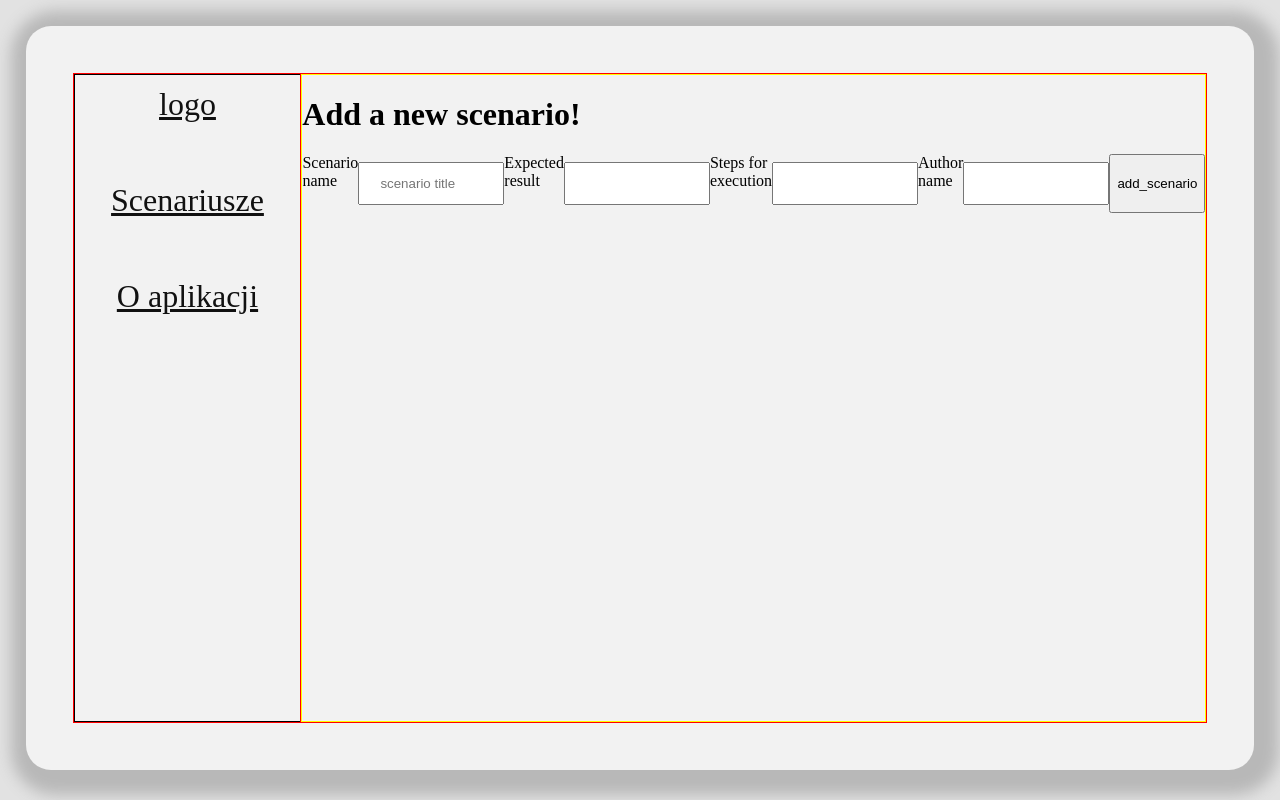
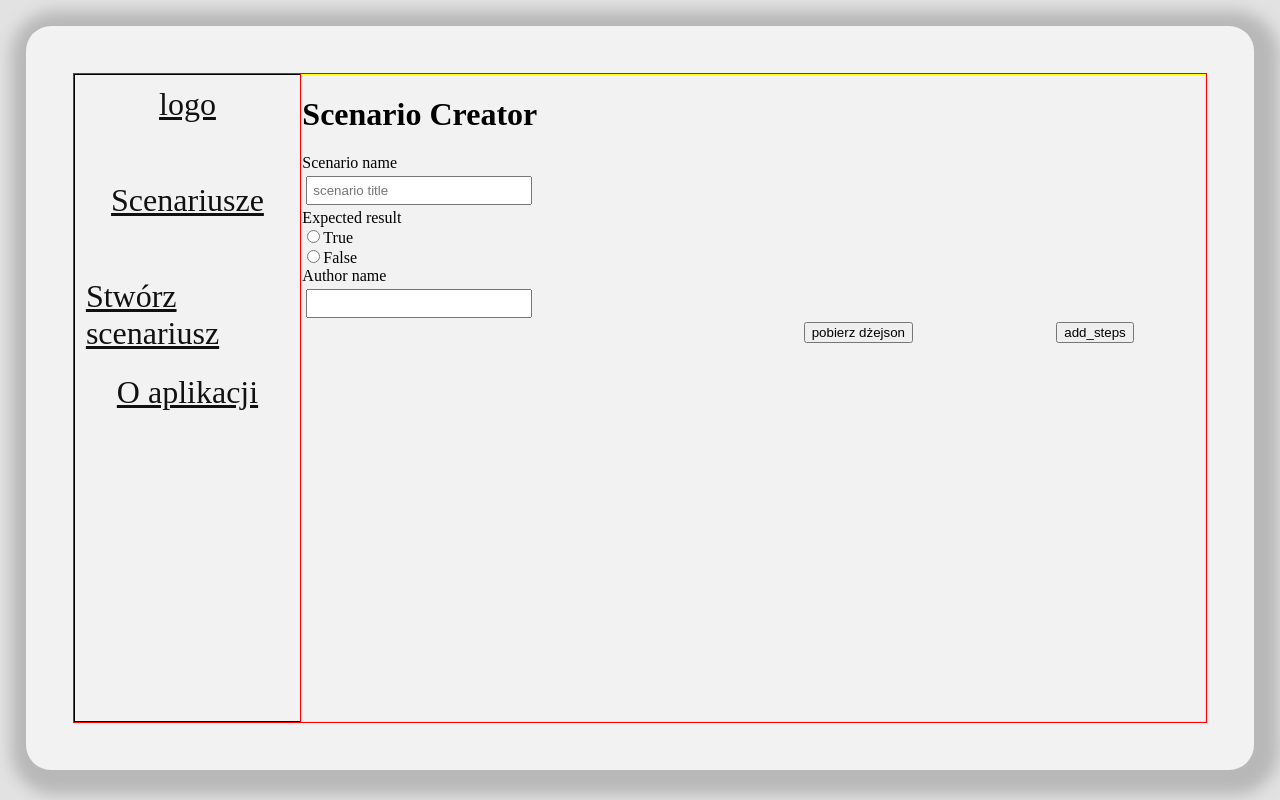
Before and after one commit to rafal-ftw/wats, a Flask app: page /scenario_add in a window 1280 px wide. Run offline with Flask 3, Linux system fonts and the light colour scheme; parts of the project's set-up code (start-up, migrations or seed data) failed here and were passed over.

Commit message:
major improvments, js added

```diff
--- a/wats/data/possiblesteps.json
+++ b/wats/data/possiblesteps.json
@@ -25,6 +25,7 @@
       "description": "Pozwala na zrobienie zrzutu ekranu okna przeglądarki"
     }
   },
+
   "element_interactions": {
     "click_element": {
       "values": "XPATH, np. \"//*[@value='login']\"",
@@ -32,7 +33,7 @@
     },
     "send_keys_to_element": {
       "values": {
-        "locator": "XPATH, np. \"//*[@value='login']\"",
+        "locator": "XPATH, np. '//*[@value='login']'",
         "text": "string"
       },
       "description": "pozwala na wysłanie tekstu do elementu (zlokalizowanego za pomocą wartości XPATH)"
@@ -43,7 +44,7 @@
     },
     "choose_from_list": {
       "values": {
-        "locator": "XPATH, np. \"//*[@value='login']\"",
+        "locator": "XPATH, np. '//*[@value='login']'",
         "amount": "ilość wyborów",
         "index/value/text": "index/value/text",
         "elements": "indexy,wartości,albonazwytekstowe,dzielone,przecinkiem"
--- a/wats/static/style.css
+++ b/wats/static/style.css
@@ -46,16 +46,15 @@ nav a {
 }
 form{
     display: flex;
-    flex-direction: row;
-    justify-content: flex-end;
+    flex-direction: column;
+    justify-content: flex-start;
 }
 input[type=text] {
-    width: 100%;
-    padding: 12px 20px;
-    margin: 8px 0;
+    width: 25%;
+    padding: 5px;
+    margin: 4px;
     box-sizing: border-box;
 }
-
 
 .scenario-title{
     padding: 3%;
@@ -82,3 +81,14 @@ text-shadow: 1px, 1px;
 font-size:1em;
 color:rgb(137, 137, 137)
 }
+
+.scenario-creation-metadata{
+    display: flex;
+    justify-content: space-between;
+    flex-direction: column;
+    align-items: flex-start;
+}
+.scenario-creation-submitbuttons{
+    display: flex;
+    justify-content:space-around;
+}
--- a/wats/templates/add_scenario.html
+++ /dev/null
@@ -1,33 +0,0 @@
-{% extends 'base.html' %}
-
-{% block content %}
-
-{% if scenario %}
-
-
-<h1>Scenario <strong>{{scenario.scenario_name}}</strong> has been added!</h1>
-<p>click <a href="/scenario_list">here</a> to see all scenarios</p>
-
-{% endif %}
-
-
-
-<h1> {% block title %} Add a new scenario! {% endblock %}</h1>
-<form action="{{ url_for('add_scenario') }}" method="post">
-    <label for="name_id">Scenario name</label>
-    <input type="text" id = "name_id" name = "name_field"
-    placeholder="scenario title" />
-
-    <label for = "expected_id">Expected result</label>
-    <input id = "expected_id" name = "expected_field" type="text" />
-
-    <label for = "steps_id">Steps for execution</label>
-    <input id = "steps_id" name = "steps" type = "text" />
-
-    <label for = "author_id">Author name</label>
-    <input id = "author_id" name = "author" type = "text" />
-
-    <input type = "submit" value="add_scenario">
-
-</form>
-{% endblock %}
--- a/wats/templates/base.html
+++ b/wats/templates/base.html
@@ -10,7 +10,8 @@
         <div class="sidebar">
             <nav>
                 <a href="logo">logo</a>
-                <a href="">Scenariusze</a>
+                <a href="{{ url_for('scenario_list') }}"">Scenariusze</a>
+                <a href="{{ url_for('scenario_add') }}"">Stwórz scenariusz</a>
                 <a href="">O aplikacji</a>
             </nav>
         </div>
--- /dev/null
+++ b/wats/templates/scenario_add.html
@@ -0,0 +1,47 @@
+{% extends 'base.html' %}
+
+{% block content %}
+
+{% if scenario %}
+
+
+<h1>Scenario <strong>{{scenario.scenario_name}}</strong> has been added!</h1>
+<p>click <a href="/scenario_list">here</a> to see all scenarios</p>
+
+{% endif %}
+
+
+
+<h1> {% block title %} Scenario Creator {% endblock %}</h1>
+<form action="{{ url_for('scenario_add') }}" method="post">
+
+    <div class = "scenario-creation-metadata">
+        <label for="name_id">Scenario name</label>
+        <input type="text" id = "name_id" name = "name_field"
+        placeholder="scenario title" />
+
+        <label for = "expected_id">Expected result</label>
+        <div>
+            <input type = "radio" id = "expected_id" name="expected_field" value="True"/>True
+                </div>
+        <div>
+            <input type = "radio" id = "expected_id" name="expected_field" value="False"/>False
+                </div>
+        <label for = "author_id">Author name</label>
+        <input id = "author_id" name = "author" type = "text" />
+    </div>
+
+    <div class = "scenario-creation-steps">
+
+
+    </div>
+
+<div class = "scenario-creation-submitbuttons">
+    <div></div>
+    <div></div>
+    <div></div>
+    <input type = "submit" value="pobierz dżejson">
+    <input type = "submit" value="add_steps">
+</div>
+</form>
+{% endblock %}
--- a/wats/views.py
+++ b/wats/views.py
@@ -1,6 +1,6 @@
 from flask import render_template, request
 
-from models import Scenario, create_scenario
+from models import Scenario, PossibleStep, create_scenario
 from app import app
 
 
@@ -16,22 +16,27 @@ def scenario_list():
     return render_template('scenario_list.html', scenarios = scenarios)
 
 @app.route("/scenario_add", methods = ["GET", "POST"])
-def add_scenario():
+def scenario_add():
+
+    steps = PossibleStep.query.all()
+
     if request.method == "GET":
-        return render_template('add_scenario.html')
+        return render_template('scenario_add.html', steps = steps)
+
 
     scenario_name = request.form.get('name_field')
     scenario_expected = request.form.get('expected_field')
-    """One text field for now, to be worked on"""
-    scenario_steps = request.form.get('steps')
     scenario_author = request.form.get('author')
-    scenario = create_scenario(scenario_name, scenario_expected, scenario_steps, scenario_author)
 
-    return render_template('add_scenario.html', scenario = scenario)
-#
-# @app.route("/scenario/<scenario_id>", methods = ["GET", "POST"])
-# def single_scenario(scenario_id):
-    # if request.method == "POST":
-        # return f"get scenario {scenario_id} and update it!"
-    # else:
-        # return scenario_id
+    scenario_details = [scenario_name, scenario_expected, scenario_author]
+
+    return render_template('add_steps.html', scenario_details = scenario_details, steps = steps)
+
+@app.route("/add_steps", methods = ["GET", "POST"])
+def add_steps(scenario_details = None, steps = None):
+
+    if request.method == "GET":
+        return (render_template('scenario_list.html')) #TODO 404
+
+    if request.method == "POST" and len(scenario_details) == 3:
+        return render_template('add_steps.html', metadata = scenario_details, steps = steps)
```
Also changed, not shown: wats/models.py (+37 -7 lines), wats/static/add_steps.js (added, +20 -0 lines), wats/templates/add_steps.html (added, +25 -0 lines).
